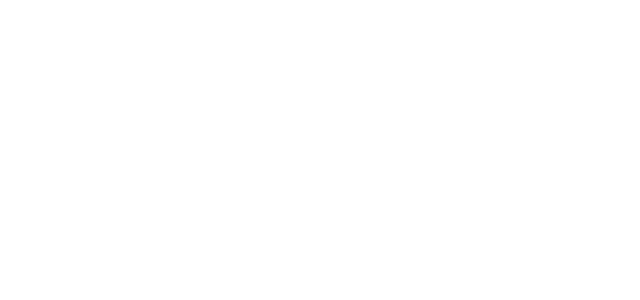
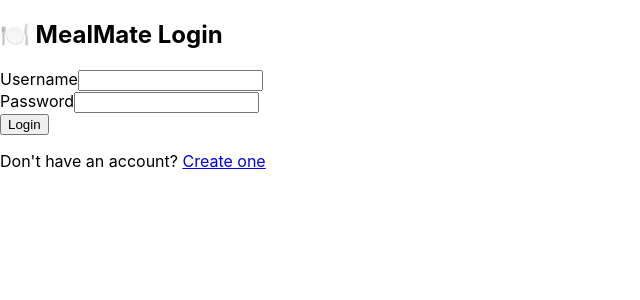
Before and after one commit to chelcietjoeng-atri/React_Training, a React (Create React App) app in the folder ct_mealmate/: page /login in a window 1280 px wide. Before the commit this address had no page. Shown: the top 300 px of the page, without its empty margins (0-640 px from the left). Built offline with nearby package versions, Linux system fonts and the light colour scheme; data requests are answered from the project's data file.

Commit message:
fix(training): React Demo
Fix login query params to use correct keys for username and password [ICTRAINING-2080]

```diff
--- /dev/null
+++ b/ct_mealmate/db.json
@@ -0,0 +1,25 @@
+{
+  "users": [
+    {
+      "id": "1",
+      "username": "admin",
+      "password": "123123"
+    },
+    {
+      "id": "2321",
+      "username": "admin2",
+      "password": "123123"
+    },
+    {
+      "id": "48f5",
+      "username": "babymochi",
+      "password": "123123"
+    },
+    {
+      "id": "72bc",
+      "username": "babymochi2",
+      "password": "123123"
+    }
+  ],
+  "meals": []
+}
--- a/ct_mealmate/package.json
+++ b/ct_mealmate/package.json
@@ -5,6 +5,7 @@
   "dependencies": {
     "@testing-library/dom": "^10.4.0",
     "@testing-library/user-event": "^13.5.0",
+    "axios": "^1.9.0",
     "date-fns": "^4.1.0",
     "flatpickr": "^4.6.13",
     "lucide-react": "^0.503.0",
@@ -20,6 +21,7 @@
     "web-vitals": "^2.1.4"
   },
   "scripts": {
+    "server": "json-server --watch db.json --port 3001",
     "start": "react-scripts start",
     "build": "react-scripts build",
     "test": "react-scripts test",
--- a/ct_mealmate/src/App.js
+++ b/ct_mealmate/src/App.js
@@ -1,34 +1,55 @@
-// App.js
-// Entry point for MealMate app
-// Sets up React Router routes to display pages for viewing, adding, and editing meals
-
 import React from 'react';
 import { BrowserRouter as Router, Routes, Route } from 'react-router-dom';
+
 import { MealsProvider } from './context/MealsContext';
+import { AuthProvider } from './context/AuthContext';
+
 import HomePage from './pages/HomePage';
 import AddMealPage from './pages/AddMealPage';
 import EditMealPage from './pages/EditMealPage';
+import LoginPage from './pages/LoginPage';
+import RegisterPage from './pages/RegisterPage';
+
 import WelcomePopup from './components/WelcomePopup';
+import PrivateRoute from './components/PrivateRoute';
+
 import 'react-datepicker/dist/react-datepicker.css';
 import './App.css';
 
-function App() {
+export default function App() {
   return (
+    <AuthProvider>
       <MealsProvider>
         <Router>
           <Routes>
-          <Route path="/" element={
-            <>
-              <WelcomePopup />
-              <HomePage />
-            </>
-          } />
+            {/* Protected Home Page with WelcomePopup */}
+            <Route
+              path="/"
+              element={
+                <PrivateRoute>
+                  <HomeWithWelcome />
+                </PrivateRoute>
+              }
+            />
+
+            {/* Public Routes */}
+            <Route path="/login" element={<LoginPage />} />
+            <Route path="/register" element={<RegisterPage />} />
             <Route path="/add-meal" element={<AddMealPage />} />
             <Route path="/edit-meal/:mealId" element={<EditMealPage />} />
           </Routes>
         </Router>
       </MealsProvider>
+    </AuthProvider>
   );
 }
 
-export default App;
+// Separate HomeWithWelcome as a cleaner pattern
+function HomeWithWelcome() {
+  return (
+    <>
+      <WelcomePopup />
+      <HomePage />
+    </>
+  );
+}
--- /dev/null
+++ b/ct_mealmate/src/components/PrivateRoute.js
@@ -0,0 +1,15 @@
+// PrivateRoute.js
+
+import React from 'react';
+import { Navigate } from 'react-router-dom';
+import { useAuth } from '../context/AuthContext';
+
+export default function PrivateRoute({ children }) {
+  const { isAuthenticated } = useAuth();
+
+  if (!isAuthenticated) {
+    return <Navigate to="/login" />;
+  }
+
+  return children;
+}
--- /dev/null
+++ b/ct_mealmate/src/context/AuthContext.js
@@ -0,0 +1,89 @@
+// context/AuthContext.js
+import React, { createContext, useContext, useState, useEffect } from 'react';
+import axios from 'axios';
+
+const AuthContext = createContext();
+
+export function AuthProvider({ children }) {
+  const [user, setUser] = useState(null);
+
+  // Load user from localStorage on mount
+  useEffect(() => {
+    const storedUser = localStorage.getItem('user');
+    if (storedUser) {
+      setUser(JSON.parse(storedUser));
+    }
+  }, []);
+
+  // Login function
+  const login = async (username, password) => {
+    const cleanUsername = username.trim();
+    const cleanPassword = password.trim();
+
+    try {
+      const res = await axios.get(`http://localhost:3001/users`, {
+        params: { username: cleanUsername, password: cleanPassword },
+      });
+
+      if (Array.isArray(res.data) && res.data.length > 0) {
+        const foundUser = res.data[0];
+        setUser(foundUser);
+        localStorage.setItem('user', JSON.stringify(foundUser));
+        return true;
+      } else {
+        console.warn('No user matched login credentials.');
+        return false;
+      }
+    } catch (err) {
+      console.error('Login error:', err.message);
+      return false;
+    }
+  };
+
+  const logout = () => {
+    setUser(null);
+    localStorage.removeItem('user');
+  };
+
+  // Register function
+  const register = async (username, password) => {
+    try {
+      const res = await axios.get('http://localhost:3001/users', {
+        params: { username },
+      });
+
+      if (res.data.length > 0) {
+        // Username already exists
+        return { success: false, message: 'Username already taken' };
+      }
+
+      const newUser = { username, password };
+      const postRes = await axios.post('http://localhost:3001/users', newUser);
+
+      setUser(postRes.data);
+      localStorage.setItem('user', JSON.stringify(postRes.data));
+      return { success: true };
+    } catch (err) {
+      console.error('Registration error:', err);
+      return { success: false, message: 'Registration failed' };
+    }
+  };
+
+  const value = {
+    user,
+    login,
+    logout,
+    register,
+    isAuthenticated: !!user,
+  };
+
+  return (
+    <AuthContext.Provider value={value}>
+      {children}
+    </AuthContext.Provider>
+  );
+}
+
+export function useAuth() {
+  return useContext(AuthContext);
+}
--- a/ct_mealmate/src/index.js
+++ b/ct_mealmate/src/index.js
@@ -1,17 +1,8 @@
+// index.js
 import React from 'react';
 import ReactDOM from 'react-dom/client';
+import App from './App';
 import './index.css';
-import App from './App';
-import reportWebVitals from './reportWebVitals';
 
 const root = ReactDOM.createRoot(document.getElementById('root'));
-root.render(
-  <React.StrictMode>
-    <App />
-  </React.StrictMode>
-);
-
-// If you want to start measuring performance in your app, pass a function
-// to log results (for example: reportWebVitals(console.log))
-// or send to an analytics endpoint. Learn more: https://bit.ly/CRA-vitals
-reportWebVitals();
+root.render(<App />);
--- /dev/null
+++ b/ct_mealmate/src/pages/LoginPage.js
@@ -0,0 +1,68 @@
+// pages/LoginPage.js
+import React, { useState } from 'react';
+import { useAuth } from '../context/AuthContext';
+import { useNavigate } from 'react-router-dom';
+import { Link } from 'react-router-dom';
+
+export default function LoginPage() {
+  const { login } = useAuth();
+  const navigate = useNavigate();
+
+  const [username, setUsername] = useState('');
+  const [password, setPassword] = useState('');
+  const [error, setError] = useState(null);
+
+  const handleSubmit = async (e) => {
+    e.preventDefault();
+    const success = await login(username, password);
+    if (success) {
+      navigate('/');
+    } else {
+      setError('Invalid username or password');
+    }
+  };
+
+  return (
+    <div className="min-h-screen flex items-center justify-center bg-gray-100 p-4">
+      <div className="bg-white p-8 rounded-2xl shadow-md w-full max-w-md">
+        <h2 className="text-2xl font-bold mb-4">🍽️ MealMate Login</h2>
+        {error && <p className="text-red-500 mb-4">{error}</p>}
+
+        <form onSubmit={handleSubmit} className="space-y-4">
+          <div>
+            <label className="block font-semibold">Username</label>
+            <input
+              type="text"
+              className="w-full px-4 py-2 border rounded-xl mt-1"
+              value={username}
+              onChange={(e) => setUsername(e.target.value)}
+              required
+            />
+          </div>
+
+          <div>
+            <label className="block font-semibold">Password</label>
+            <input
+              type="password"
+              className="w-full px-4 py-2 border rounded-xl mt-1"
+              value={password}
+              onChange={(e) => setPassword(e.target.value)}
+              required
+            />
+          </div>
+
+          <button
+            type="submit"
+            className="w-full bg-green-600 hover:bg-green-700 text-white py-2 rounded-xl transition duration-200"
+          >
+            Login
+          </button>
+
+          <p>
+            Don't have an account? <Link to="/register">Create one</Link>
+          </p>
+        </form>
+      </div>
+    </div>
+  );
+}
--- /dev/null
+++ b/ct_mealmate/src/pages/RegisterPage.js
@@ -0,0 +1,75 @@
+import React, { useState } from 'react';
+import axios from 'axios';
+import { useNavigate, Link } from 'react-router-dom';
+
+export default function RegisterPage() {
+  const navigate = useNavigate();
+  const [username, setUsername] = useState('');
+  const [password, setPassword] = useState('');
+  const [error, setError] = useState('');
+
+  const handleRegister = async (e) => {
+    e.preventDefault();
+
+    try {
+      const res = await axios.get('http://localhost:3001/users', {
+        params: { username }
+      });
+
+      if (res.data.length > 0) {
+        setError('Username already exists.');
+        return;
+      }
+
+      await axios.post('http://localhost:3001/users', {
+        username,
+        password,
+      });
+
+      navigate('/login');
+    } catch (err) {
+      console.error(err);
+      setError('Registration failed.');
+    }
+  };
+
+  return (
+    <div className="min-h-screen flex items-center justify-center bg-gray-100 p-4">
+      <div className="bg-white p-8 rounded-2xl shadow-md w-full max-w-md">
+        <h2 className="text-2xl font-bold mb-4">🍽️ Create Account</h2>
+        {error && <p className="text-red-500 mb-4">{error}</p>}
+        <form onSubmit={handleRegister} className="space-y-4">
+          <div>
+            <label className="block font-semibold">Username</label>
+            <input
+              type="text"
+              className="w-full px-4 py-2 border rounded-xl mt-1"
+              value={username}
+              onChange={(e) => setUsername(e.target.value)}
+              required
+            />
+          </div>
+          <div>
+            <label className="block font-semibold">Password</label>
+            <input
+              type="password"
+              className="w-full px-4 py-2 border rounded-xl mt-1"
+              value={password}
+              onChange={(e) => setPassword(e.target.value)}
+              required
+            />
+          </div>
+          <button
+            type="submit"
+            className="w-full bg-blue-600 hover:bg-blue-700 text-white py-2 rounded-xl transition duration-200"
+          >
+            Register
+          </button>
+          <p>
+            Already have an account? <Link to="/login">Login</Link>
+          </p>
+        </form>
+      </div>
+    </div>
+  );
+}
```
Also changed, not shown: ct_mealmate/src/components/StickyHeader.js (+37 -9 lines), ct_mealmate/src/context/MealsContext.js (+21 -24 lines), 1 other file (tests, documents, lock files or other folders). Lines whose indentation alone changed are shown as unchanged.
